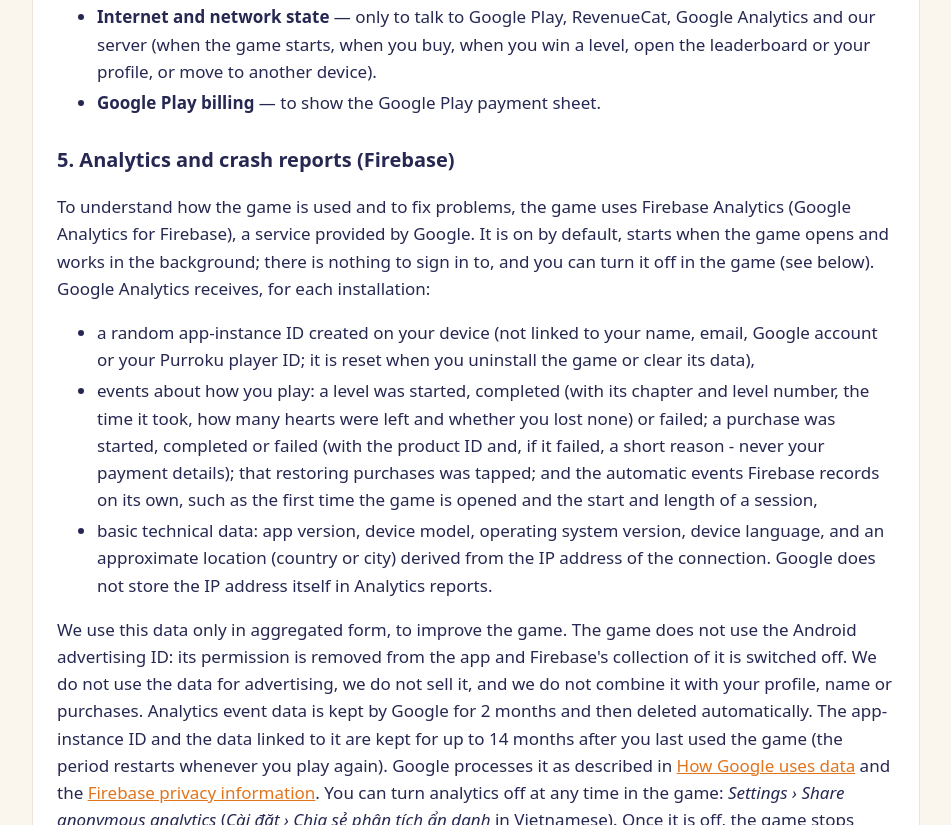
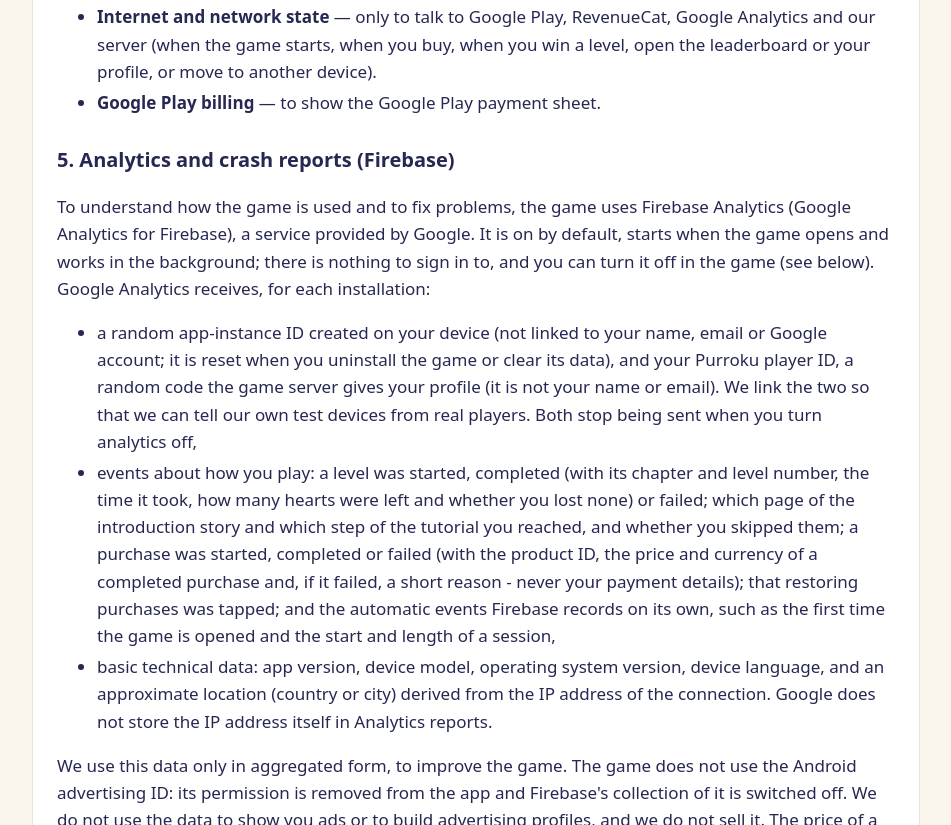
Before and after one commit to kid9591/kid9591.github.io, a plain HTML site: page purroku/privacy.html in a window 1280 px wide. Shown: the part 1975-2800 px from the top of the page, without its empty margins (164-1115 px from the left). Drawn offline with Linux system fonts and the light colour scheme.

Commit message:
Purroku privacy: analytics also links the player ID, funnel events and purchase price
Co-Authored-By: Claude Sonnet 5.5 <noreply@anthropic.com>
Claude-Session: https://claude.ai/code/session_01QBRSQpdngHwARWmWxC2fZh

```diff
--- a/purroku/privacy.html
+++ b/purroku/privacy.html
@@ -17,7 +17,7 @@
 <main class="wrap">
 <article class="doc">
 <h1>Privacy Policy</h1>
-<p class="date">Last updated: November 23, 2026</p>
+<p class="date">Last updated: November 25, 2026</p>
 
 <p>This policy explains how <strong>Purroku: Cat Hunt Puzzle</strong> ("the game"), made by HDC Studio ("we", "us"),
 handles information. In short: <strong>your game is saved on your phone. Once you win a level online, open your profile
@@ -84,10 +84,12 @@ and never used for advertising.</p>
 Analytics for Firebase), a service provided by Google. It is on by default, starts when the game opens and works in the background; there is
 nothing to sign in to, and you can turn it off in the game (see below). Google Analytics receives, for each installation:</p>
 <ul>
-  <li>a random app-instance ID created on your device (not linked to your name, email, Google account or your Purroku
-  player ID; it is reset when you uninstall the game or clear its data),</li>
+  <li>a random app-instance ID created on your device (not linked to your name, email or Google account; it is reset when you
+  uninstall the game or clear its data), and your Purroku player ID, a random code the game server gives your profile (it is not your name or email). We
+  link the two so that we can tell our own test devices from real players. Both stop being sent when you turn analytics off,</li>
   <li>events about how you play: a level was started, completed (with its chapter and level number, the time it took, how
-  many hearts were left and whether you lost none) or failed; a purchase was started, completed or failed (with the product ID and,
+  many hearts were left and whether you lost none) or failed; which page of the introduction story and which step of the tutorial you reached, and whether you skipped them;
+  a purchase was started, completed or failed (with the product ID, the price and currency of a completed purchase and,
   if it failed, a short reason - never your payment details); that restoring purchases was tapped; and the automatic events
   Firebase records on its own, such as the first time the game is opened and the start and length of a session,</li>
   <li>basic technical data: app version, device model, operating system version, device language, and an approximate
@@ -95,8 +97,8 @@ nothing to sign in to, and you can turn it off in the game (see below). Google A
   in Analytics reports.</li>
 </ul>
 <p>We use this data only in aggregated form, to improve the game. The game does not use the Android advertising ID: its permission
-is removed from the app and Firebase's collection of it is switched off. We do not use the data for advertising, we do not sell it,
-and we do not combine it with your profile, name or purchases. Analytics event data is kept by Google for 2 months and then deleted
+is removed from the app and Firebase's collection of it is switched off. We do not use the data to show you ads or to build advertising profiles, and we do not sell it. The price of a completed purchase is used only to measure how well our own promotion of the game works,
+and we do not combine it with your name, email or payment details. Analytics event data is kept by Google for 2 months and then deleted
 automatically. The app-instance ID and the data linked to it are kept for up to 14 months after you last used the game (the period restarts whenever you play again). Google processes it as described in
 <a href="https://policies.google.com/technology/partner-sites">How Google uses data</a> and the
 <a href="https://firebase.google.com/support/privacy">Firebase privacy information</a>. You can turn analytics off at any time in the game: <em>Settings › Share anonymous analytics</em>
```
